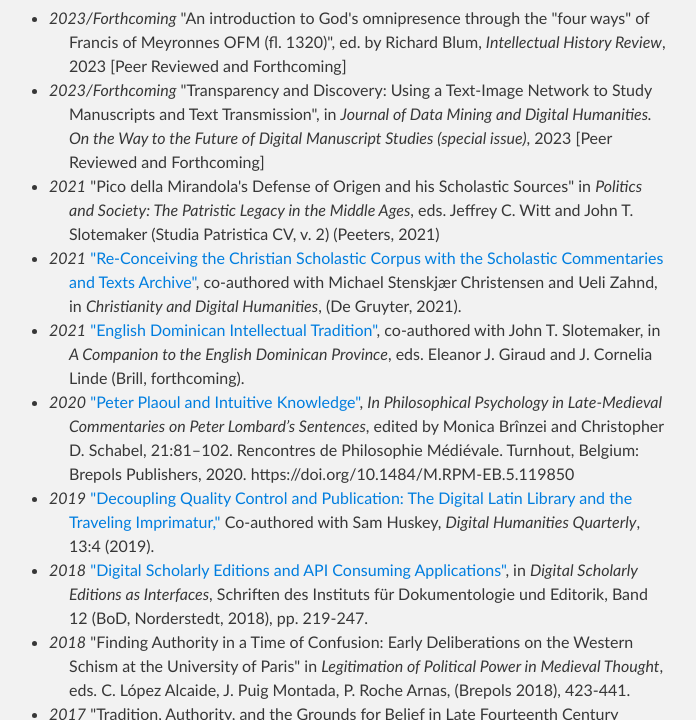
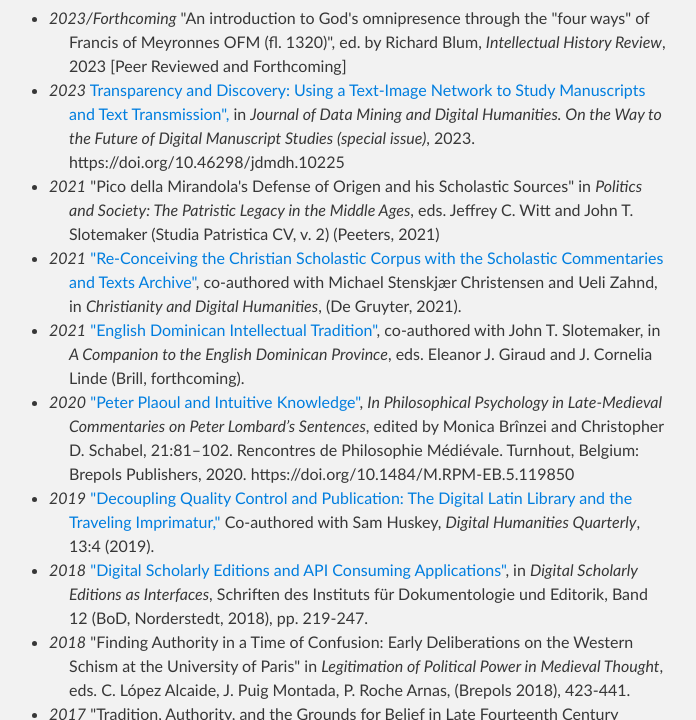
Before and after one commit to jeffreycwitt/jeffreycwitt.github.io, a Jekyll site: the page built from pages/cv.html, in a window 1280 px wide and 900 px high, scrolled down 3007 px, cut to the strip 180-900 px from the top of the window. Shown: the whole strip, without its empty margins (291-987 px from the left). Built offline with Jekyll 4.4.1, drawn with Linux system fonts in a browser that asks for light colours.

Commit message:
updated cv

```diff
--- a/pages/cv.html
+++ b/pages/cv.html
@@ -272,9 +272,9 @@
       <li class="cv-list"><span class="date">2023/Forthcoming</span> "An introduction to God's omnipresence through the "four ways" of Francis of Meyronnes
          OFM (fl. 1320)", ed. by Richard Blum, <em>Intellectual History Review</em>, 2023 [Peer Reviewed and Forthcoming]</li>
 
-      <li class="cv-list"><span class="date">2023/Forthcoming</span> "Transparency and Discovery: Using a Text-Image Network to Study Manuscripts and
-         Text Transmission", in <em>Journal of Data Mining and Digital Humanities. On the Way to the Future of Digital
-            Manuscript Studies (special issue)</em>, 2023 [Peer Reviewed and Forthcoming]</li>
+      <li class="cv-list"><span class="date">2023</span> <a href="https://doi.org/10.46298/jdmdh.10225">Transparency and Discovery: Using a Text-Image Network to Study Manuscripts and Text
+            Transmission",</a> in <em>Journal of Data Mining and Digital Humanities. On the Way to the Future of Digital
+            Manuscript Studies (special issue)</em>, 2023. https://doi.org/10.46298/jdmdh.10225</li>
 
       <li class="cv-list"><span class="date">2021</span> "Pico della Mirandola's Defense of Origen and his Scholastic Sources" in <em>Politics and Society: The Patristic Legacy in the Middle Ages</em>, eds. Jeffrey C. Witt and John T. Slotemaker (Studia Patristica CV, v. 2) (Peeters,
          2021)</li>
```
